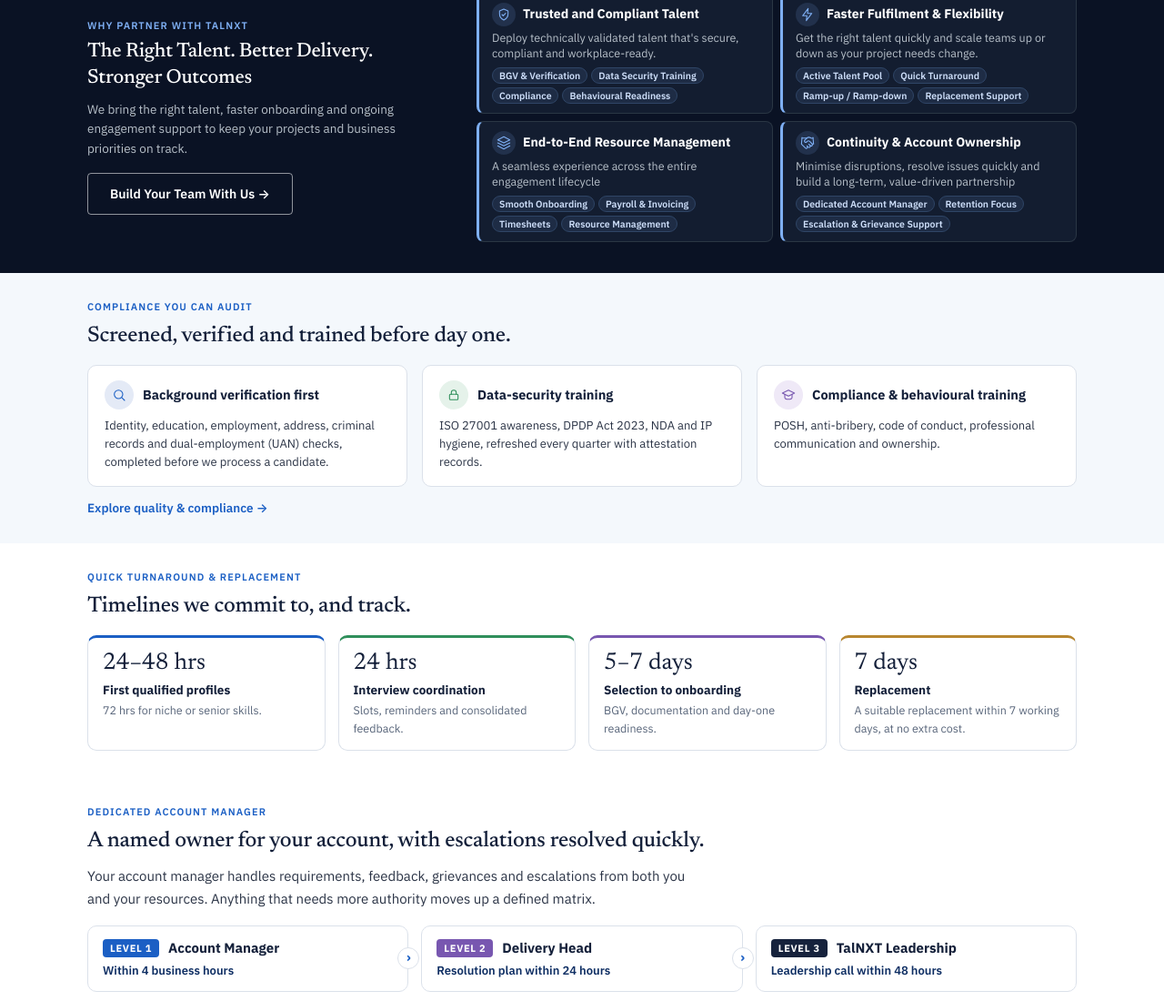
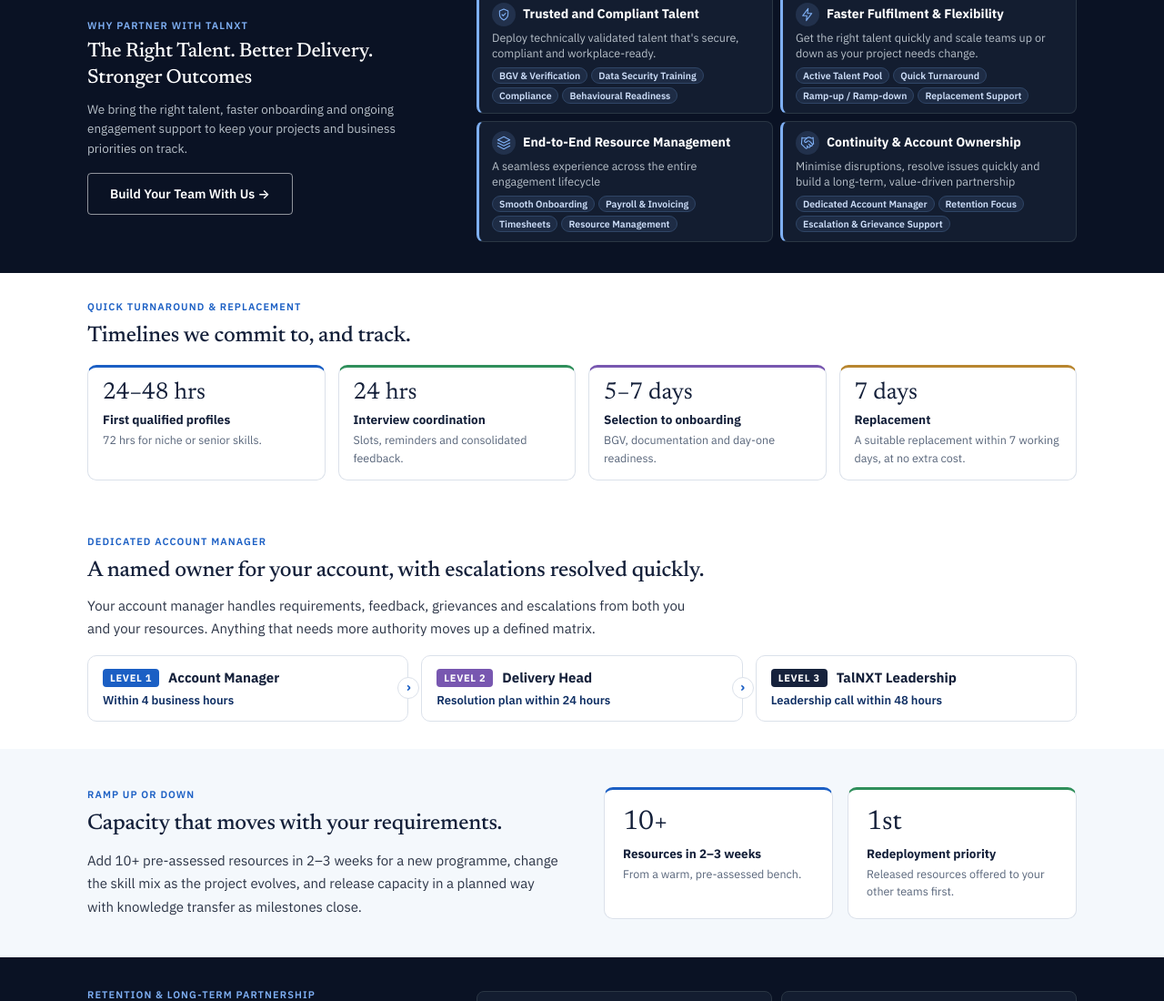
Before and after one commit to TalNXT/TalNXT-Website, a plain HTML site: page index.html in a window 1280 px wide. Shown: the part 1041-2141 px from the top of the page at 91% size. Drawn offline with Linux system fonts and the light colour scheme.

Commit message:
"Compliance you can audit" section

```diff
--- a/index.html
+++ b/index.html
@@ -243,22 +243,6 @@
   </div>
 </div>
 
-<!-- COMPLIANCE & BGV -->
-<div class="sec pale sec-compact">
-  <div class="container">
-    <div class="sec-head">
-      <div class="eyebrow">Compliance you can audit</div>
-      <h2>Screened, verified and trained before day one.</h2>
-    </div>
-    <div class="grid-3">
-      <div class="card compact-card"><div class="card-head"><span class="icon-badge"><svg width="16" height="16" viewBox="0 0 24 24" fill="none" stroke="currentColor" stroke-width="1.6" stroke-linecap="round" stroke-linejoin="round" aria-hidden="true"><circle cx="11" cy="11" r="7"/><path d="M21 21l-4.3-4.3"/></svg></span><div class="card-title">Background verification first</div></div><p class="copy">Identity, education, employment, address, criminal records and dual-employment (UAN) checks, completed before we process a candidate.</p></div>
-      <div class="card compact-card"><div class="card-head"><span class="icon-badge" style="background:var(--scale-tint); color:var(--scale);"><svg width="16" height="16" viewBox="0 0 24 24" fill="none" stroke="currentColor" stroke-width="1.6" stroke-linecap="round" stroke-linejoin="round" aria-hidden="true"><rect x="5" y="11" width="14" height="9" rx="1.5"/><path d="M8 11V8a4 4 0 0 1 8 0v3"/></svg></span><div class="card-title">Data-security training</div></div><p class="copy">ISO 27001 awareness, DPDP Act 2023, NDA and IP hygiene, refreshed every quarter with attestation records.</p></div>
-      <div class="card compact-card"><div class="card-head"><span class="icon-badge" style="background:var(--transform-tint); color:var(--transform-c);"><svg width="16" height="16" viewBox="0 0 24 24" fill="none" stroke="currentColor" stroke-width="1.6" stroke-linecap="round" stroke-linejoin="round" aria-hidden="true"><path d="M2 9l10-5 10 5-10 5z"/><path d="M6 11v5c0 1.5 2.7 3 6 3s6-1.5 6-3v-5"/></svg></span><div class="card-title">Compliance &amp; behavioural training</div></div><p class="copy">POSH, anti-bribery, code of conduct, professional communication and ownership.</p></div>
-    </div>
-    <a class="card-link" href="quality-compliance.html" style="display:inline-block; margin-top:14px; font-size:13.5px; font-weight:600;">Explore quality &amp; compliance →</a>
-  </div>
-</div>
-
 <!-- SLAs -->
 <div class="sec alt sec-compact">
   <div class="container">
```
